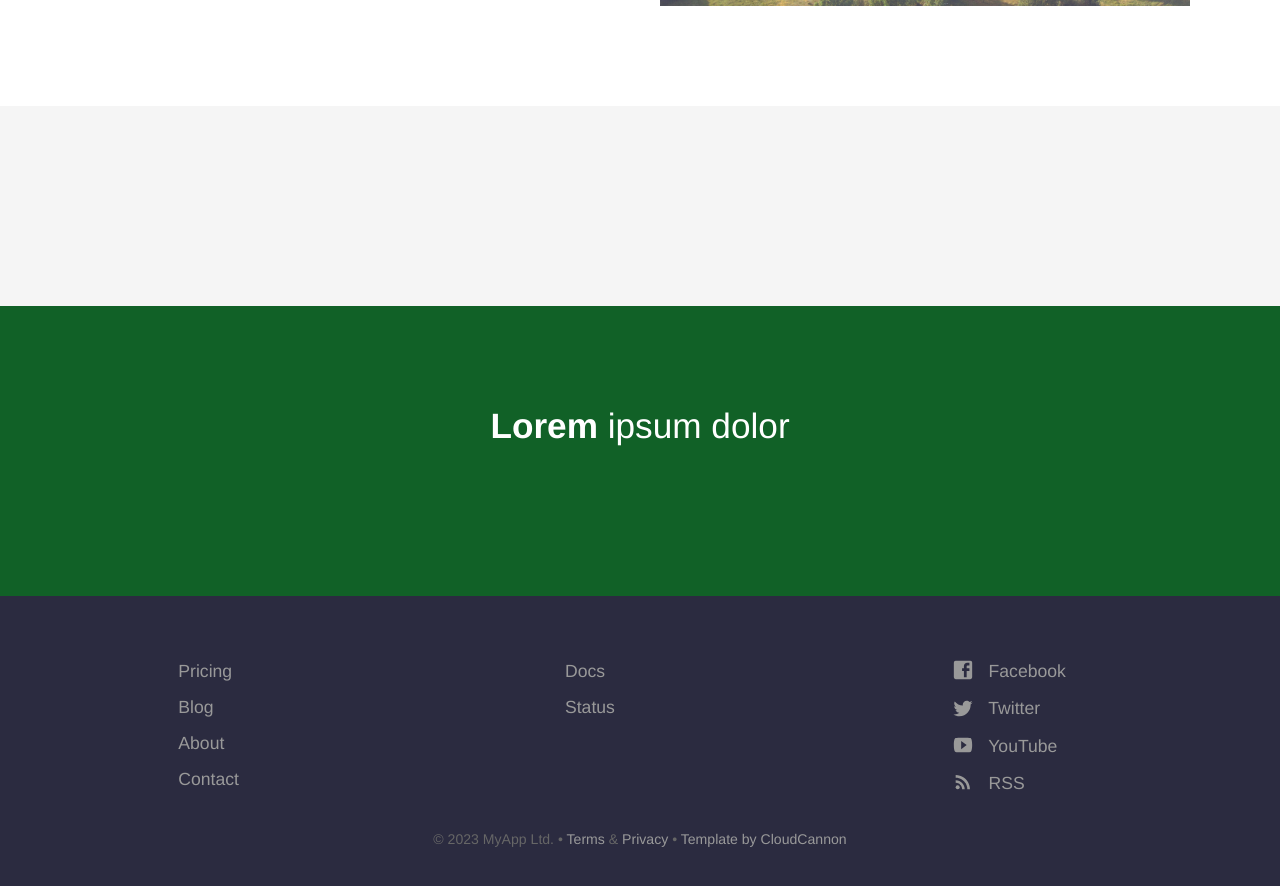
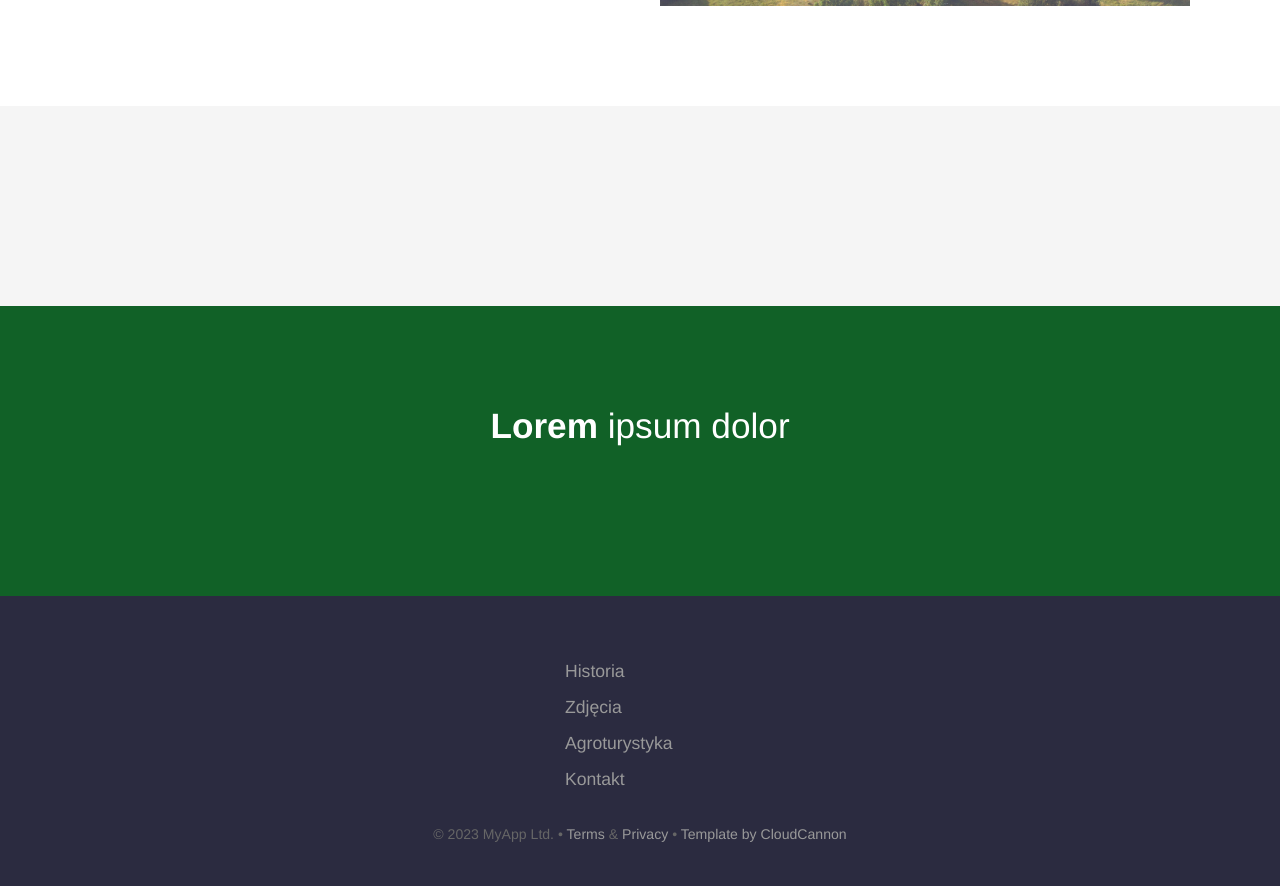
Before and after one commit to maxiemoose/kozarze, a Jekyll site: the page built from index.html, in a window 1280 px wide and 900 px high, scrolled down 2012 px. Shown: the top 886 px of the window. Built offline with Jekyll 4.4.1, drawn with Linux system fonts in a browser that asks for light colours.

Commit message:
Update footer.yml

```diff
--- a/_data/footer.yml
+++ b/_data/footer.yml
@@ -1,33 +1,9 @@
 - links:
-  - name: Pricing
-    link: /pricing/
-  - name: Blog
-    link: /blog/
-  - name: About
-    link: /about/
-  - name: Contact
-    link: /contact/
-- links:
-  - name: Docs
-    link: /
-    new_window: true
-  - name: Status
-    link: /
-    new_window: true
-- links:
-  - name: Facebook
-    link: https://facebook.com/cloudcannon/
-    new_window: true
-    social_icon: Facebook
-  - name: Twitter
-    link: https://twitter.com/cloudcannon/
-    social_icon: Twitter
-    new_window: true
-  - name: YouTube
-    link: https://youtube.com/cloudcannon/
-    social_icon: YouTube
-    new_window: true
-  - name: RSS
-    link: /feed.xml
-    social_icon: RSS
-    new_window: false
+  - name: Historia
+    link: /historia/
+  - name: Zdjęcia
+    link: /zdjecia/
+  - name: Agroturystyka
+    link: /agro/
+  - name: Kontakt
+    link: /kontakt/
```
